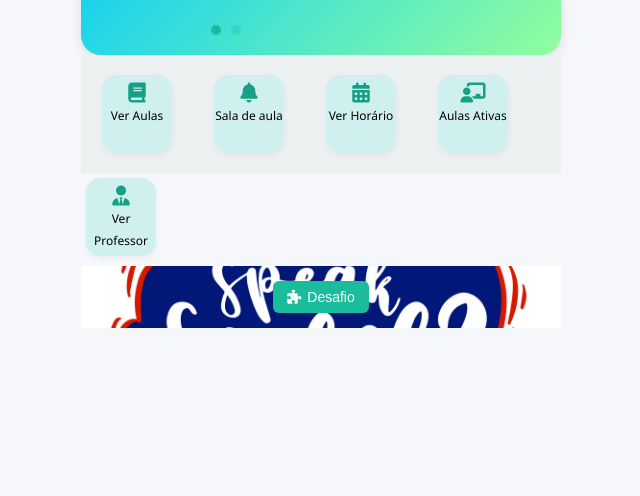
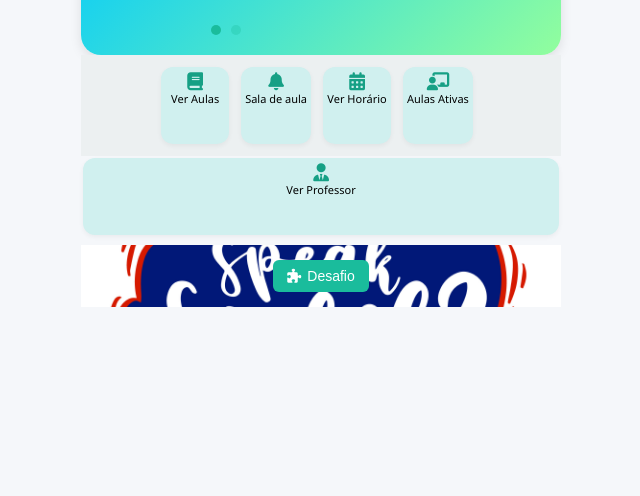
Before and after one commit to Sabelider/ExAap, a FastAPI app: template templates/perfil.html in a window 1280 px wide. Shown: the part 113-609 px from the top of the page, without its empty margins (319-959 px from the left). Run offline with FastAPI, Linux system fonts and the light colour scheme; the template is opened without the code that fills it, so the values that code supplies are empty; parts of the project's set-up code (start-up, migrations or seed data) failed here and were passed over; some libraries are stand-ins or nearby versions.

Commit message:
Update perfil.html

```diff
--- a/templates/perfil.html
+++ b/templates/perfil.html
@@ -79,7 +79,7 @@
     background-color: #1abc9c;
   }
 
-  /* Estilo moderno para o botão "Entrar" */
+
   .btn-entrar {
     display: inline-block;
     margin-top: 12px;
@@ -104,32 +104,37 @@
 
  .acoes {
   display: flex;
-    justify-content: space-around;
+  justify-content: center;
+  gap: 8px;
   background: #ecf0f1;
-    padding: 15px 0;
+  padding: 10px 0;
   flex-wrap: wrap;
 }
 
 .acao {
-    width: 70px;
-    height: 70px;
+  flex: 0 1 auto;
+  min-width: 60px;
+  height: 65px;
   background: #d0f0ef;
-    border-radius: 15px;
+  border-radius: 12px;
   text-align: center;
-    padding-top: 8px;
-    margin: 5px;
+  padding: 6px 4px;
+  margin: 2px;
   box-shadow: 0 2px 5px rgba(0,0,0,0.05);
 }
 
 .acao i {
-    font-size: 20px;
+  font-size: 18px;
   display: block;
   color: #16a085;
+  margin-bottom: 2px;
 }
 
 .acao span {
-    font-size: 12px;
-    color: #000000; /* preto */
+  font-size: 11px;
+  color: #000000;
+  display: block;
+  line-height: 1.1;
 }
 
   .ultimas-aulas {
```
Lines whose indentation alone changed are shown as unchanged.
